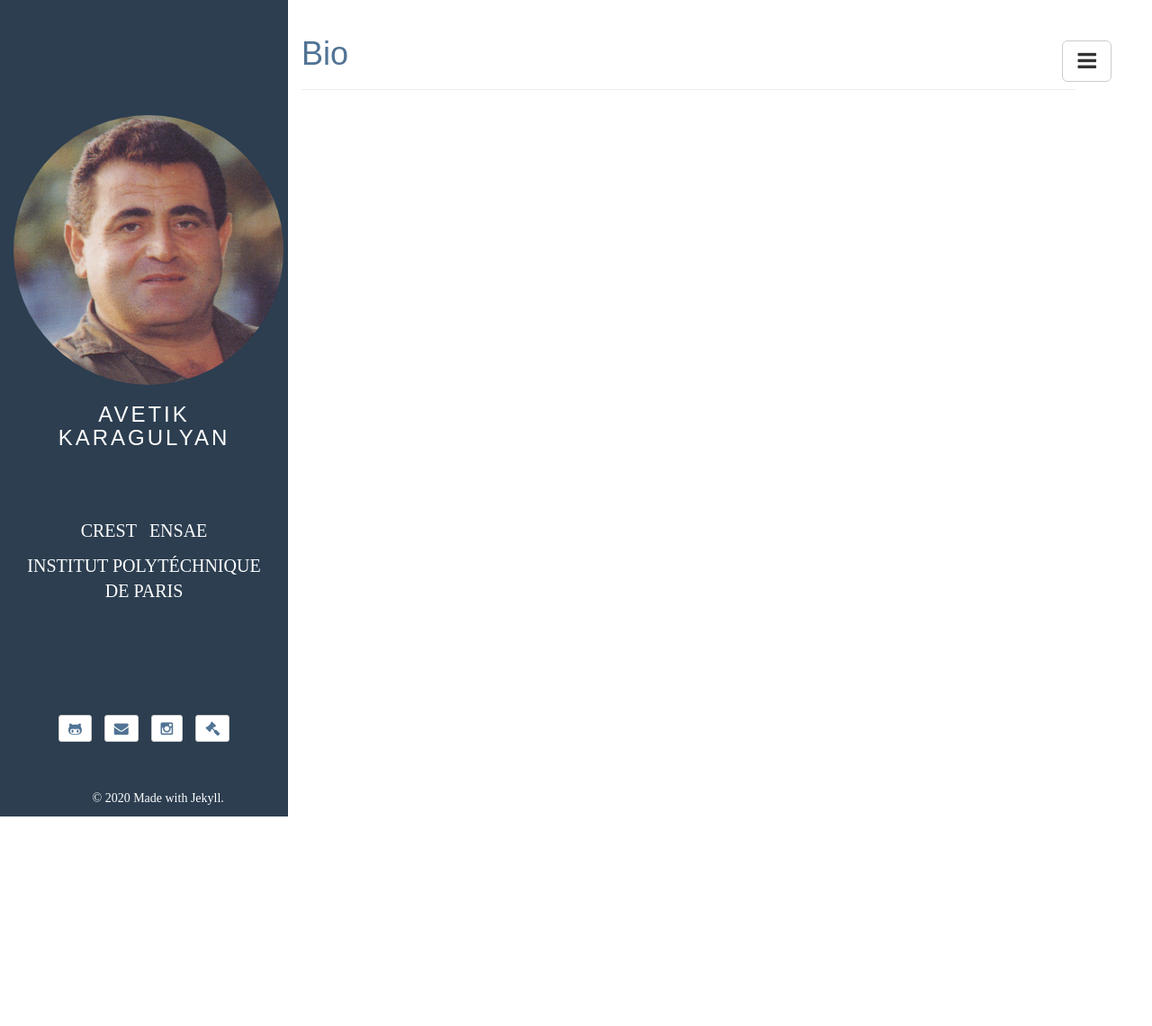
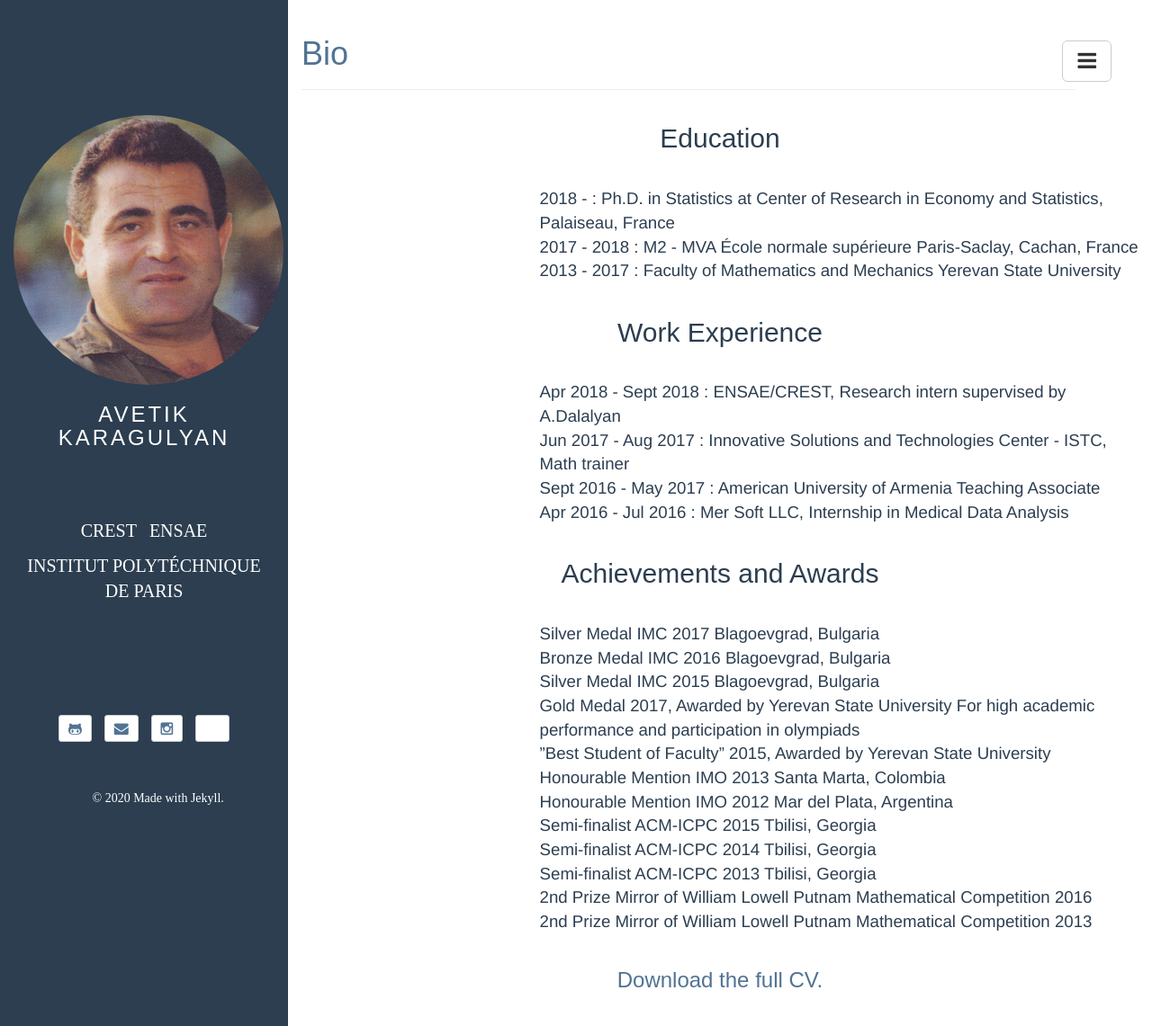
Before and after one commit to avetx/avetx.github.io, a Jekyll site: the page built from bio.html, in a window 1280 px wide and 1141 px high. Shown: the whole window at 90% size. Built offline with Jekyll 4.4.1, drawn with Linux system fonts in a browser that asks for light colours.

Commit message:
more or less full content

```diff
--- a/_includes/default.html
+++ b/_includes/default.html
@@ -1,6 +1,7 @@
 <!DOCTYPE html>
 <html>
 <head>
+	<link rel="stylesheet" href="https://cdnjs.cloudflare.com/ajax/libs/font-awesome/4.7.0/css/font-awesome.min.css">
 	<meta charset="utf-8">
 	<title>{{ page.title }}</title>
 	{% if page.description %}
@@ -65,7 +66,7 @@
 			{% endif %}
 			{% if site.author.scholar %}
 			<a type="button" class="navbar-toggle nav-link" href="http://scholar.google.com/{{ site.author.scholar }}">
-				<i class="fa fa-gavel"></i>
+				<i class="fa fa-graduation-cap"></i>
 			</a>
 			{% endif %}
 			<a class="navbar-brand" href="{{ site.BASE_PATH }}/">
--- a/_includes/sidebar.html
+++ b/_includes/sidebar.html
@@ -68,8 +68,8 @@
 		{% endif %}
 		{% if site.author.scholar %}
 		<li>
-			<a class="btn btn-default btn-sm" href="https://instagram.com/{{ site.author.scholar }}">
-				<i class="fa fa-gavel fa-lg"></i>
+			<a class="btn btn-default btn-sm" href="https://scholar.google.com/{{ site.author.scholar }}">
+				<i class="fa fa-graduation-cap fa-lg"></i>
 			</a>
 		</li>
 		{% endif %}
--- a/assets/css/style.css
+++ b/assets/css/style.css
@@ -157,6 +157,8 @@ footer {
 	font-family: 'MS PGothic';
 }
 
+/*MS PGothic*/
+
 /* nav-vertical-tabs component */
 .nav-tabs-vertical {
     border-right: 1px solid #ddd;
--- a/bio.html
+++ b/bio.html
@@ -4,3 +4,71 @@ title: Bio
 header: Bio
 group: navigation
 ---
+
+<h2 style="text-align: center; margin-bottom: 1cm;  margin-top: 1cm">
+	Education
+</h2>
+
+
+<div style="text-align: center; font-size: 14pt; margin-left: 7cm; text-align: left; " >
+	2018  -    	: Ph.D. in Statistics at Center of Research in Economy and Statistics, Palaiseau, France
+	<br>
+	2017 - 2018 : M2 - MVA École normale supérieure Paris-Saclay, Cachan, France
+	<br>
+	2013 - 2017 : Faculty of Mathematics and Mechanics Yerevan State University
+
+</div>
+
+
+<h2 style="text-align: center; margin-bottom: 1cm; margin-top: 1cm">
+	Work Experience
+</h2>
+
+
+<div style="text-align: center; font-size: 14pt; margin-left: 7cm; text-align: left; " >
+	Apr 2018 - Sept 2018 : ENSAE/CREST,  Research intern supervised by A.Dalalyan
+	<br>
+	Jun 2017 - Aug 2017 : Innovative Solutions and Technologies Center - ISTC, Math trainer
+	<br>
+	Sept 2016 - May 2017 : American University of Armenia Teaching Associate
+	<br>
+	Apr 2016 - Jul 2016 : Mer Soft LLC, Internship in Medical Data Analysis
+
+</div>
+
+<h2 style="text-align: center; margin-bottom: 1cm; margin-top: 1cm">
+	Achievements and Awards
+</h2>
+
+
+<div style="text-align: center; font-size: 14pt; margin-left: 7cm; text-align: left; " >
+	Silver Medal IMC 2017 Blagoevgrad, Bulgaria
+	<br>
+	Bronze Medal IMC 2016 Blagoevgrad, Bulgaria
+	<br>
+	Silver Medal IMC 2015 Blagoevgrad, Bulgaria
+	<br>
+	Gold Medal 2017, Awarded by Yerevan State University
+	For high academic performance and participation in olympiads
+	<br>
+	”Best Student of Faculty” 2015, Awarded by Yerevan State University
+	<br>
+	Honourable Mention IMO 2013 Santa Marta, Colombia
+	<br>
+	Honourable Mention IMO 2012 Mar del Plata, Argentina
+	<br>
+	Semi-finalist ACM-ICPC 2015 Tbilisi, Georgia
+	<br>
+	Semi-finalist ACM-ICPC 2014 Tbilisi, Georgia
+	<br>
+	Semi-finalist ACM-ICPC 2013 Tbilisi, Georgia
+	<br>
+	2nd Prize Mirror of William Lowell Putnam Mathematical Competition 2016
+	<br>
+	2nd Prize Mirror of William Lowell Putnam Mathematical Competition 2013
+
+</div>
+
+
+
+<h3 style="text-align: center; margin-top: 1cm; margin-bottom: 1cm"> <a href="cv_Avetik_Karagulyan.pdf"> Download the full CV. </a> </h3>
--- a/publications.html
+++ b/publications.html
@@ -20,7 +20,7 @@ group: navigation
 <div style = "font-size: 14pt; margin-left: 1cm; margin-right: 7cm">
 	Dalalyan, Arnak S., Lionel Riou-Durand, and Avetik Karagulyan.
 	 <a href="https://arxiv.org/abs/1906.08530">
-	 	"Bounding the error of discretized Langevin algorithms for non-strongly log-concave targets."
+	 	"Bounding the error of discretized Langevin algorithms for non-strongly log-concave targets"
 	 </a>
 	arXiv preprint arXiv:1906.08530 (2019)
 	<p style = "font-size: 14pt"> </p>
```
Also changed, not shown: assets/resources/font-awesome/css/font-awesome.css, assets/resources/font-awesome/css/font-awesome.min.css, 1 other file.
